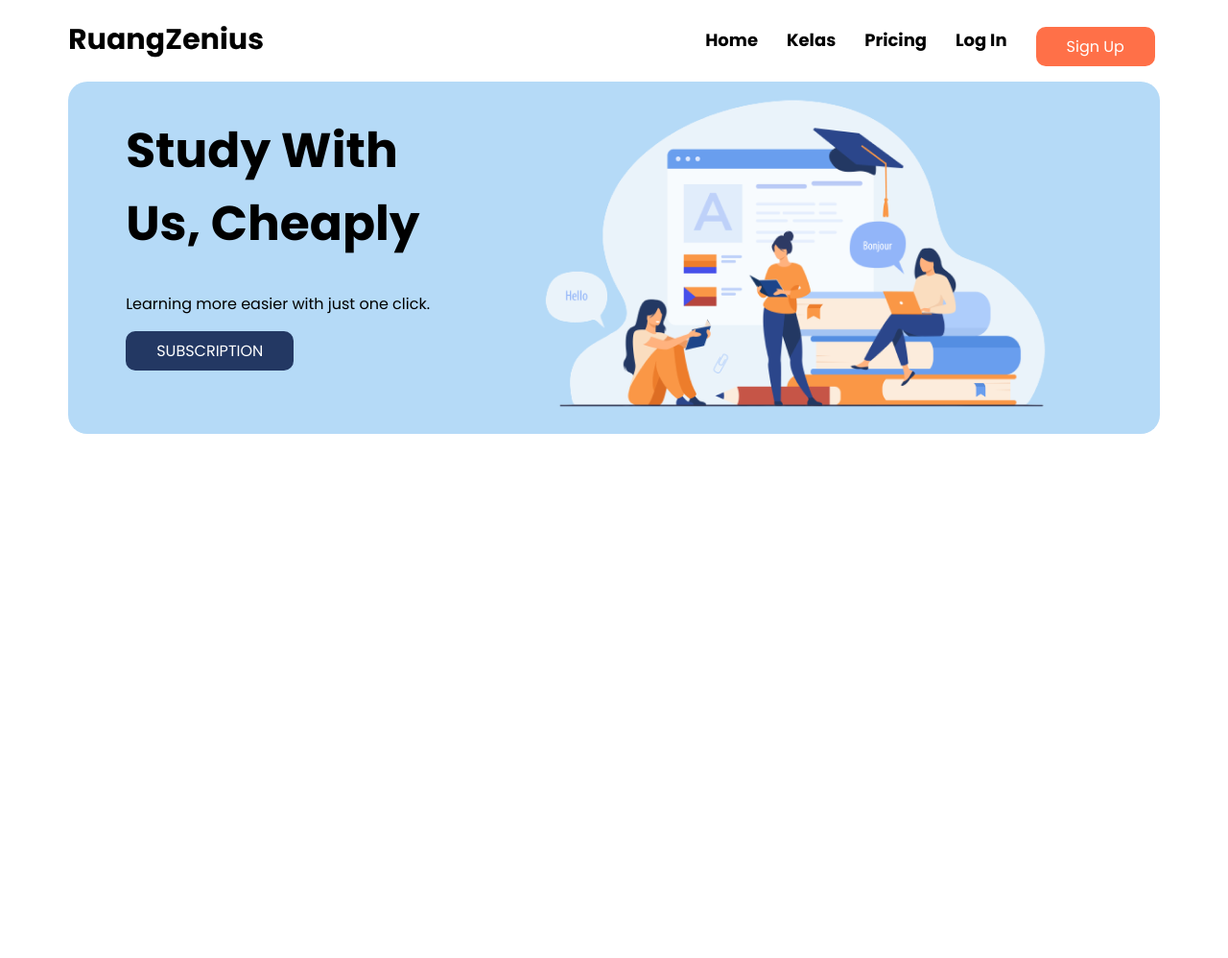
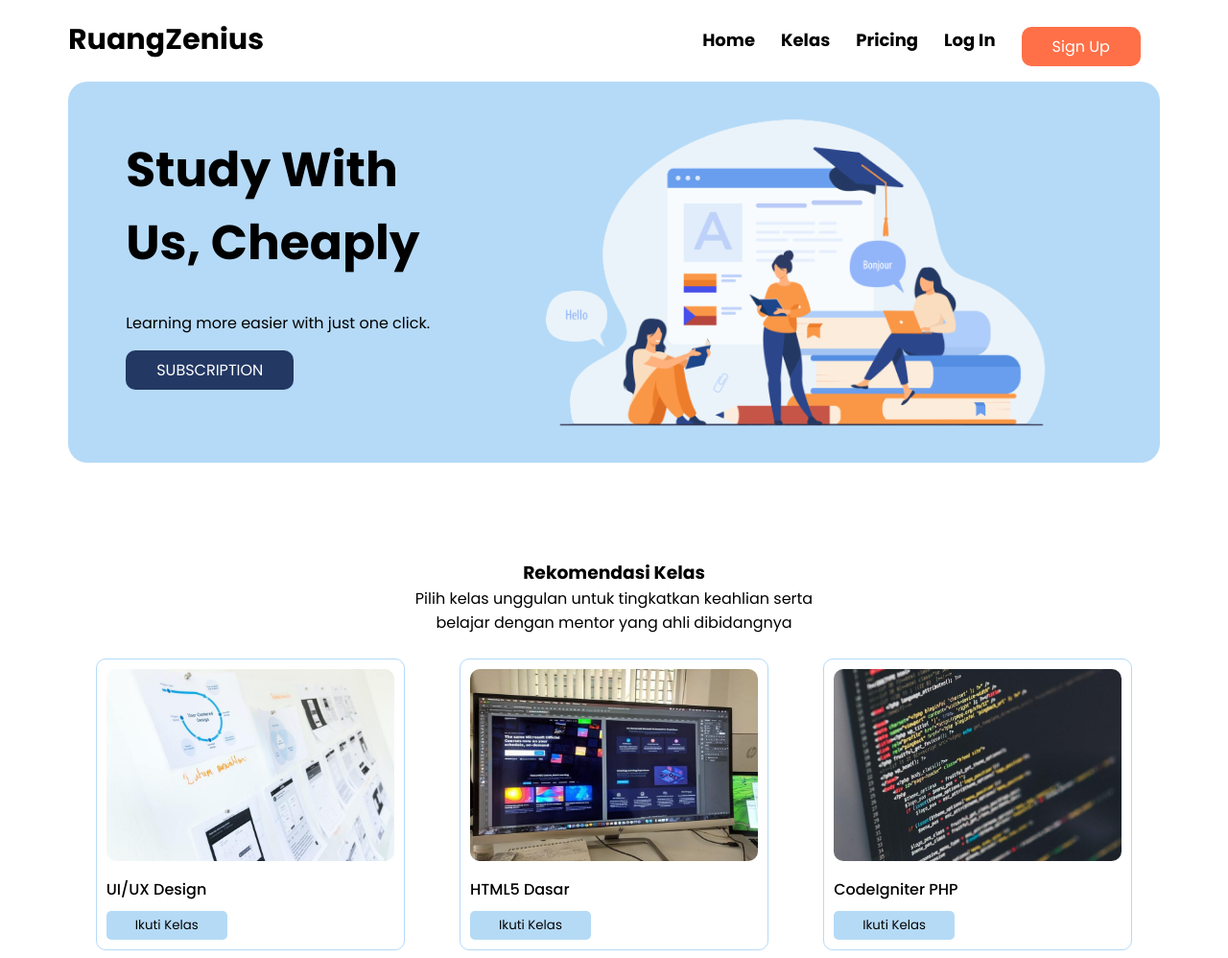
Before and after one commit to ZhafranR/Tugas-Besar-Web, a PHP site: page / in a window 1280 px wide. Shown: the whole page at 96% size. Before the commit the page ends 452 px from the top, so only its background shows below. Run offline with PHP 8.4, Linux system fonts and the light colour scheme.

Commit message:
add: code rekomendasi kelas

```diff
--- a/assets/css/style.css
+++ b/assets/css/style.css
@@ -28,7 +28,7 @@
 
 .header .navigation li {
   float: right;
-  margin-left: 30px;
+  margin-left: 27px;
   font-size: 18px;
   display: block;
 }
@@ -76,6 +76,8 @@
 .parent {
   background-color: #b5daf7;
   border-radius: 20px;
+  padding-top: 20px;
+  padding-bottom: 10px;
 }
 
 #buttonSubs {
@@ -89,3 +91,47 @@
   font-size: 16px;
   border-radius: 10px;
 }
+
+.rekomendasi p {
+  margin: auto;
+  text-align: center;
+}
+
+.rekomendasi h3 {
+  margin: auto;
+  text-align: center;
+}
+
+.rekomendasiKelas {
+  display: flex;
+}
+
+.kelas {
+  border-radius: 10px;
+  border: solid 1px #b5daf7;
+  margin: auto;
+}
+
+.kelas img {
+  width: 300px;
+  margin: 10px;
+  border-radius: 10px;
+}
+
+.kelas p {
+  text-align: start;
+  padding-left: 10px;
+  font-weight: 500;
+}
+
+.kelas button {
+  margin: 10px;
+  background-color: #b5daf6;
+  border-radius: 5px;
+  color: #040405;
+  border: none;
+  padding: 5px 30px;
+  text-align: center;
+  text-decoration: none;
+  display: inline-block;
+}
--- a/index.html
+++ b/index.html
@@ -60,6 +60,34 @@
           </div>
         </div>
       </div>
+
+      <br /><br /><br /><br />
+
+      <div class="rekomendasi">
+        <h3>Rekomendasi Kelas</h3>
+        <p>
+          Pilih kelas unggulan untuk tingkatkan keahlian serta <br />
+          belajar dengan mentor yang ahli dibidangnya
+        </p>
+        <br />
+        <div class="rekomendasiKelas">
+          <div class="kelas">
+            <img src="assets/img/UIDesign.jpg" alt="UIDesign" />
+            <p>UI/UX Design</p>
+            <button>Ikuti Kelas</button>
+          </div>
+          <div class="kelas">
+            <img src="assets/img/HTML5Dasar.jpg" alt="HTML5Dasar" />
+            <p>HTML5 Dasar</p>
+            <button>Ikuti Kelas</button>
+          </div>
+          <div class="kelas">
+            <img src="assets/img/CodeIgniterPHP.jpg" alt="CodeIgniterPHP" />
+            <p>CodeIgniter PHP</p>
+            <button>Ikuti Kelas</button>
+          </div>
+        </div>
+      </div>
     </div>
   </body>
 </html>
```
Also changed, not shown: assets/img/CodeIgniterPHP.jpg (added), assets/img/HTML5Dasar.jpg (added), assets/img/UIDesign.jpg (added).
